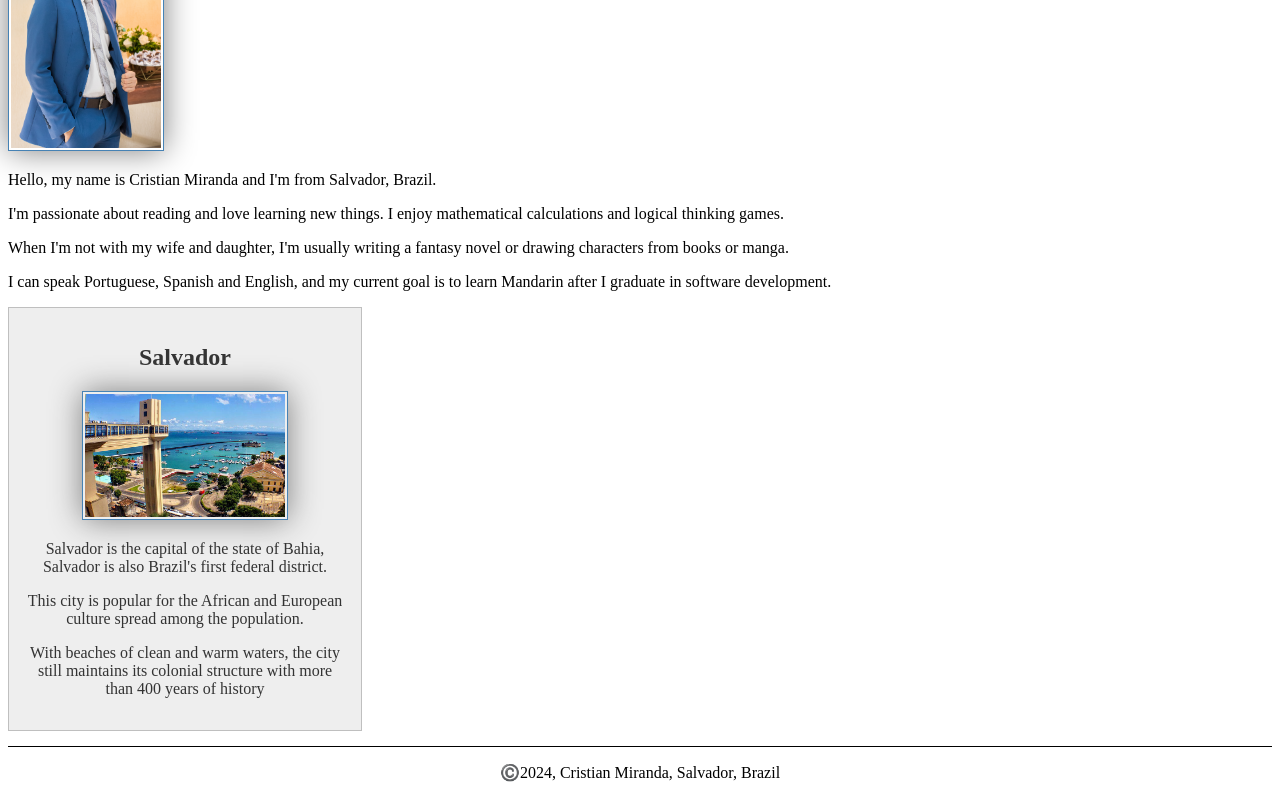
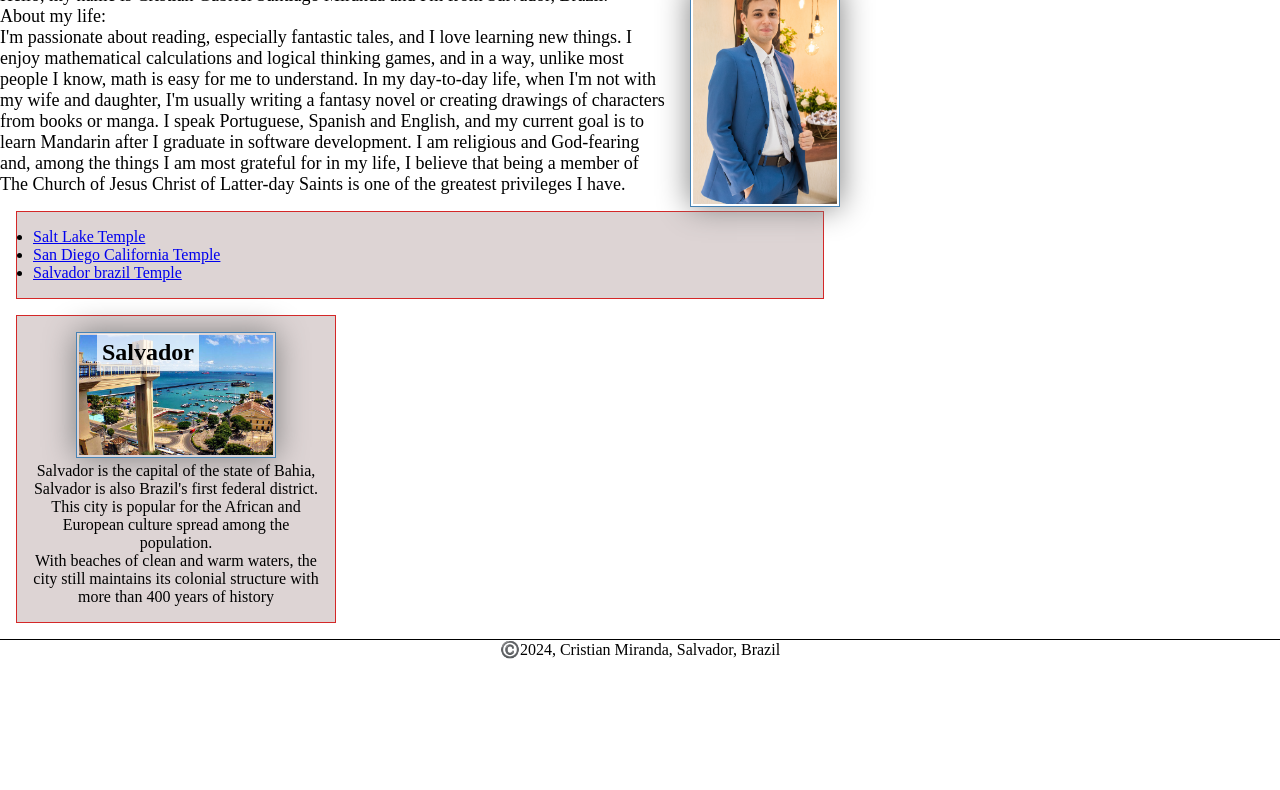
Before and after one commit to cristiangsmiranda/wdd130, a plain HTML site: page index.html in a window 1280 px wide. Shown: the part 362-1152 px from the top of the page. After the commit the page ends 1021 px from the top, so only its background shows below. Drawn offline with Linux system fonts and the light colour scheme.

Commit message:
index added

```diff
--- a/index.html
+++ b/index.html
@@ -15,18 +15,23 @@
         <a href="#">Home</a>
         <a href="wwr/">Rafting Website</a>
         <a href="wwr/site-plan-rafting.html">Rafting Site Plan</a>
-      </nav>
+        <a href="https://www.linkedin.com/in/cristian-gabriel-miranda-/">LinkedIn Profile</a>
+        <a href="https://www.facebook.com">Facebook</a>
+    </nav>
     </header>
     <main>
       <h1>Cristian Miranda | WDD 130</h1>
-
       <img src="images/profile.jpg" alt="Hello, my name is Cristian Miranda" width="200">
-      <p>Hello, my name is Cristian Miranda and I'm from Salvador, Brazil.</p>
-        <p>I'm passionate about reading and love learning new things. I enjoy mathematical calculations and logical thinking games.</p>
-        <p>When I'm not with my wife and daughter, I'm usually writing a fantasy novel or drawing characters from books or manga.</p>
-        <p>I can speak Portuguese, Spanish and English, and my current goal is to learn Mandarin after I graduate in software development.</p>
+      <p>Hello, my name is Cristian Gabriel Santiago Miranda and I'm from Salvador, Brazil.</p>
+      <p> About my life:</p>
+      <p>I'm passionate about reading, especially fantastic tales, and I love learning new things. I enjoy mathematical calculations and logical thinking games, and in a way, unlike most people I know, math is easy for me to understand. In my day-to-day life, when I'm not with my wife and daughter, I'm usually writing a fantasy novel or creating drawings of characters from books or manga. I speak Portuguese, Spanish and English, and my current goal is to learn Mandarin after I graduate in software development. I am religious and God-fearing and, among the things I am most grateful for in my life, I believe that being a member of The Church of Jesus Christ of Latter-day Saints is one of the greatest privileges I have.</p>
+      <ul class="box">
+        <li><a href="https://churchofjesuschristtemples.org/salt-lake-temple/" target="_blank">Salt Lake Temple</a></li>
+        <li><a href="https://churchofjesuschristtemples.org/san-diego-california-temple/" target="_blank">San Diego California Temple</a></li>
+        <li><a href="https://churchofjesuschristtemples.org/salvador-brazil-temple/" target="_blank">Salvador brazil Temple</a></li>
+      </ul>
     </main>
-    <aside>
+    <aside class="box">
       <h2>Salvador</h2>
       <img src="images/salvador.jpg" alt="Salvador landscape" width="400">
       <p>Salvador is the capital of the state of Bahia, Salvador is also Brazil's first federal district.</p>
@@ -36,5 +41,6 @@
     <footer>
       <p>©️2024, Cristian Miranda, Salvador, Brazil</p>
     </footer>
+    <!-- Last modified: May 10, 2024 -->
   </body>
 </html>
--- a/styles/styles.css
+++ b/styles/styles.css
@@ -1,3 +1,9 @@
+* {
+  margin: 0;
+  padding: 0;
+  box-sizing: border-box;
+}
+
 nav {
   background-color: steelblue;
   padding: 10px;
@@ -22,14 +28,35 @@ nav a {
 }
 
 p {
-    padding: 10px;
+    padding: 0;
 }
 
 main {
     max-width: 840px;
 }
 
+main p {
+  font-size: large;
+}
+main img {
+  float: right;
+  margin-left: 20px;
+  width: 150px;
+  height: auto;
+}
+
+/* Class Selectors */
+
+.box {
+  margin: 1rem;
+  border: 1px solid rgba(211, 16, 16, 0.877);
+  padding: 1rem;
+  background-color: #ddd4d4;
+  color: #000;
+}
+
 aside {
+  position: relative;
   width: 20rem;
   margin: 1,5rem;
   border: 1px solid rgba(0, 0, 0, 0.2); /* 1️⃣ */
@@ -39,13 +66,18 @@ aside {
   text-align: center;
 }
 
+aside h2 {
+  position: absolute;
+  top: 18px;
+  left: 80px;
+  background-color: rgba(255, 255, 255, 0.7);
+  padding: 5px;
+}
+
 aside img {
   width: 200px;
   height: auto;
 }
-
-p { padding: 0;}
-
 
 footer {
   margin-top: 15px;
```
Lines whose indentation alone changed are shown as unchanged.
